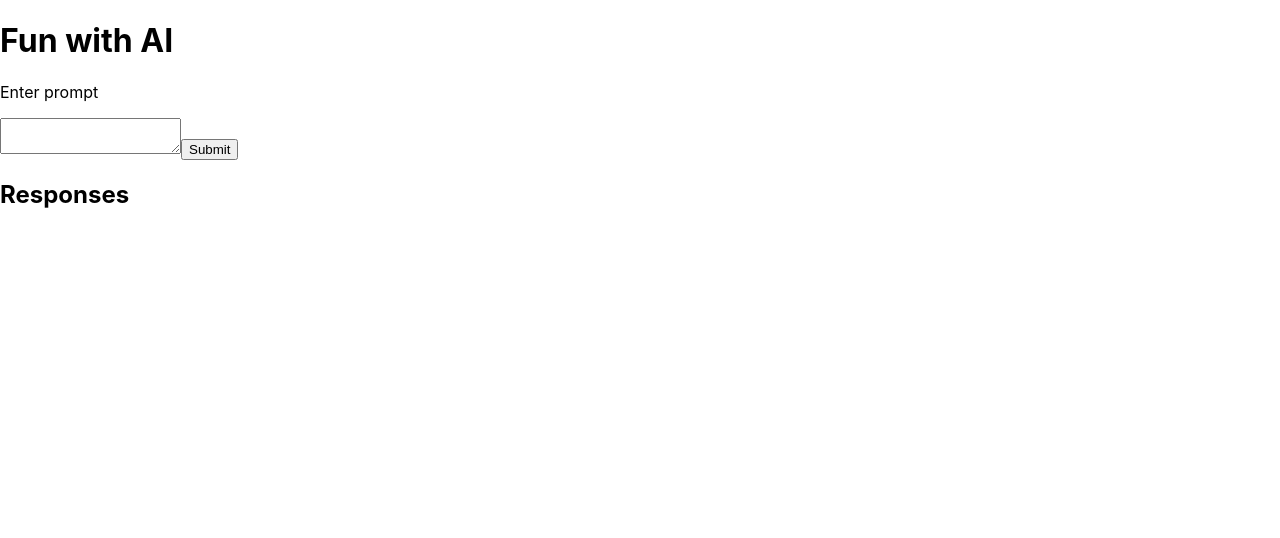
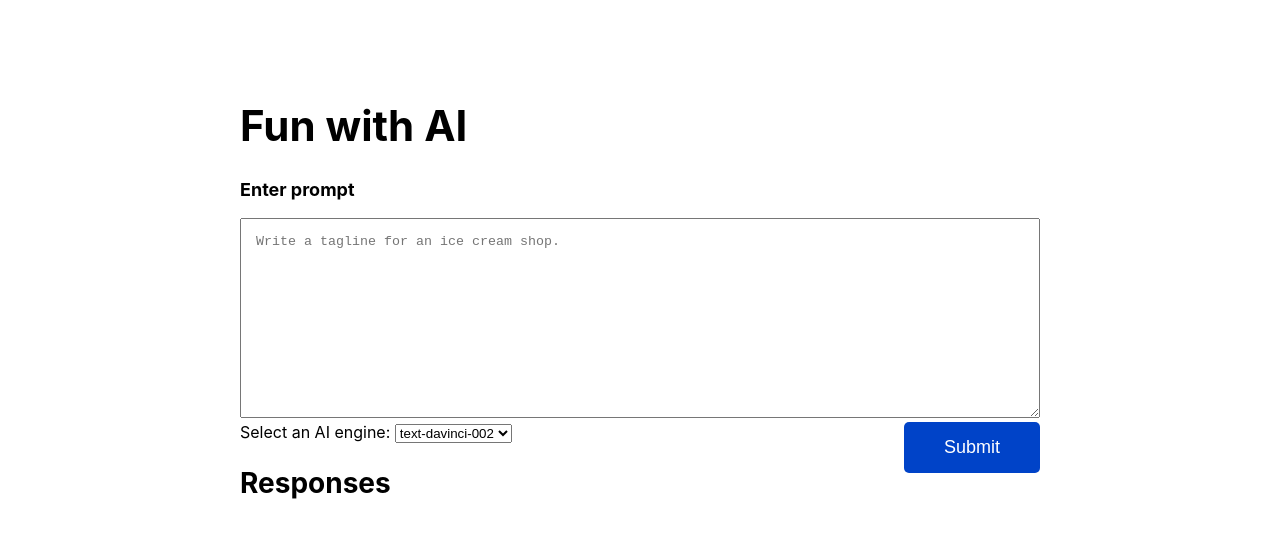
Before and after one commit to ameer-ahmad/allo-ai, a React (Create React App) app: page / in a window 1280 px wide. Shown: the top 538 px of the page. Built offline with nearby package versions, Linux system fonts and the light colour scheme.

Commit message:
added styling

```diff
--- a/src/App.css
+++ b/src/App.css
@@ -1,38 +1,47 @@
-.App {
-  text-align: center;
+* {
+  box-sizing: border-box;
 }
 
-.App-logo {
-  height: 40vmin;
-  pointer-events: none;
+.app {
+  width: 800px;
+  margin-left: auto;
+  margin-right: auto;
+  margin-top: 100px;
 }
 
-@media (prefers-reduced-motion: no-preference) {
-  .App-logo {
-    animation: App-logo-spin infinite 20s linear;
-  }
+.header {
+  font-size: 42px;
 }
 
-.App-header {
-  background-color: #282c34;
-  min-height: 100vh;
-  display: flex;
-  flex-direction: column;
-  align-items: center;
-  justify-content: center;
-  font-size: calc(10px + 2vmin);
-  color: white;
+.enterPrompt {
+  font-weight: bold;
+  font-size: 18px;
 }
 
-.App-link {
-  color: #61dafb;
+.promptText {
+  width: 100%;
+  height: 200px;
+  padding: 15px 0 0 15px;
 }
 
-@keyframes App-logo-spin {
-  from {
-    transform: rotate(0deg);
-  }
-  to {
-    transform: rotate(360deg);
-  }
+.submit {
+  background-color: #0043c8;
+  color: white;
+  border: none;
+  padding: 15px 40px;
+  float: right;
+  font-size: 18px;
+  cursor: pointer;
+  border-radius:5px;
 }
+
+.responsesHeader {
+  font-size: 28px;
+}
+
+.responseContainer {
+  background-color: #eeeeee;
+  border-radius: 5px;
+  padding: 5px 25px 25px 25px;
+  margin-bottom: 50px;
+}
--- a/src/components/Home.js
+++ b/src/components/Home.js
@@ -12,6 +12,7 @@ function Home() {
     const openai = new OpenAIApi(configuration);
 
     const submit = async () => {
+        setPrompt("");
         const response = await openai.createCompletion("text-davinci-001", {
             prompt: prompt,
             temperature: 0.8,
@@ -24,11 +25,20 @@ function Home() {
     }
 
   return (
-    <div>
-        <h1>Fun with AI</h1>
-        <p>Enter prompt</p>
-        <textarea value={prompt} onChange={(e) => setPrompt(e.target.value)}></textarea>
-        <button onClick={submit}>Submit</button>
+    <div className="app">
+        <h1 className="header">Fun with AI</h1>
+        <p className="enterPrompt">Enter prompt</p>
+        <textarea className="promptText" placeholder='Write a tagline for an ice cream shop.' value={prompt} onChange={(e) => setPrompt(e.target.value)}></textarea>
+
+        <label for="cars">Select an AI engine: </label>
+        <select name="cars" id="cars">
+        <option value="volvo">text-davinci-002</option>
+        <option value="saab">Saab</option>
+        <option value="mercedes">Mercedes</option>
+        <option value="audi">Audi</option>
+        </select>
+
+        <button className="submit" onClick={submit}>Submit</button>
         <Responses responses={responses} />
     </div>
   )
--- a/src/components/Response.js
+++ b/src/components/Response.js
@@ -3,7 +3,7 @@ import React from 'react'
 function Response({response}) {
     console.log(response)
   return (
-    <div>
+    <div className="responseContainer">
         <h3>Prompt:</h3>
         <p>{response.prompt}</p>
         <h3>Response:</h3>
--- a/src/components/Responses.js
+++ b/src/components/Responses.js
@@ -4,7 +4,7 @@ import Response from './Response'
 function Responses({responses}) {
   return (
     <div>
-        <h2>Responses</h2>
+        <h2 className="responsesHeader">Responses</h2>
         {responses.map((response) => (
             <Response response={response} />
         ))}
```
